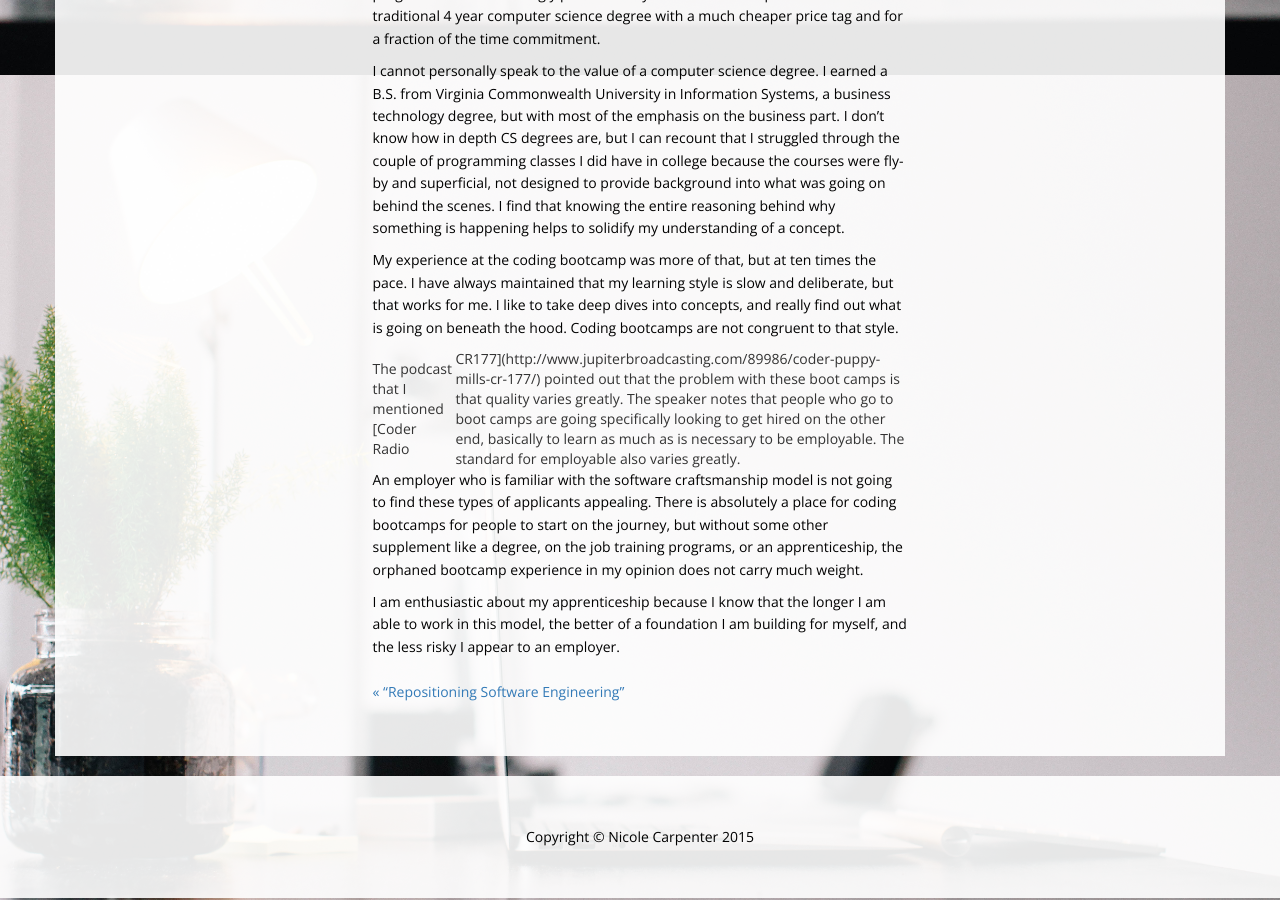
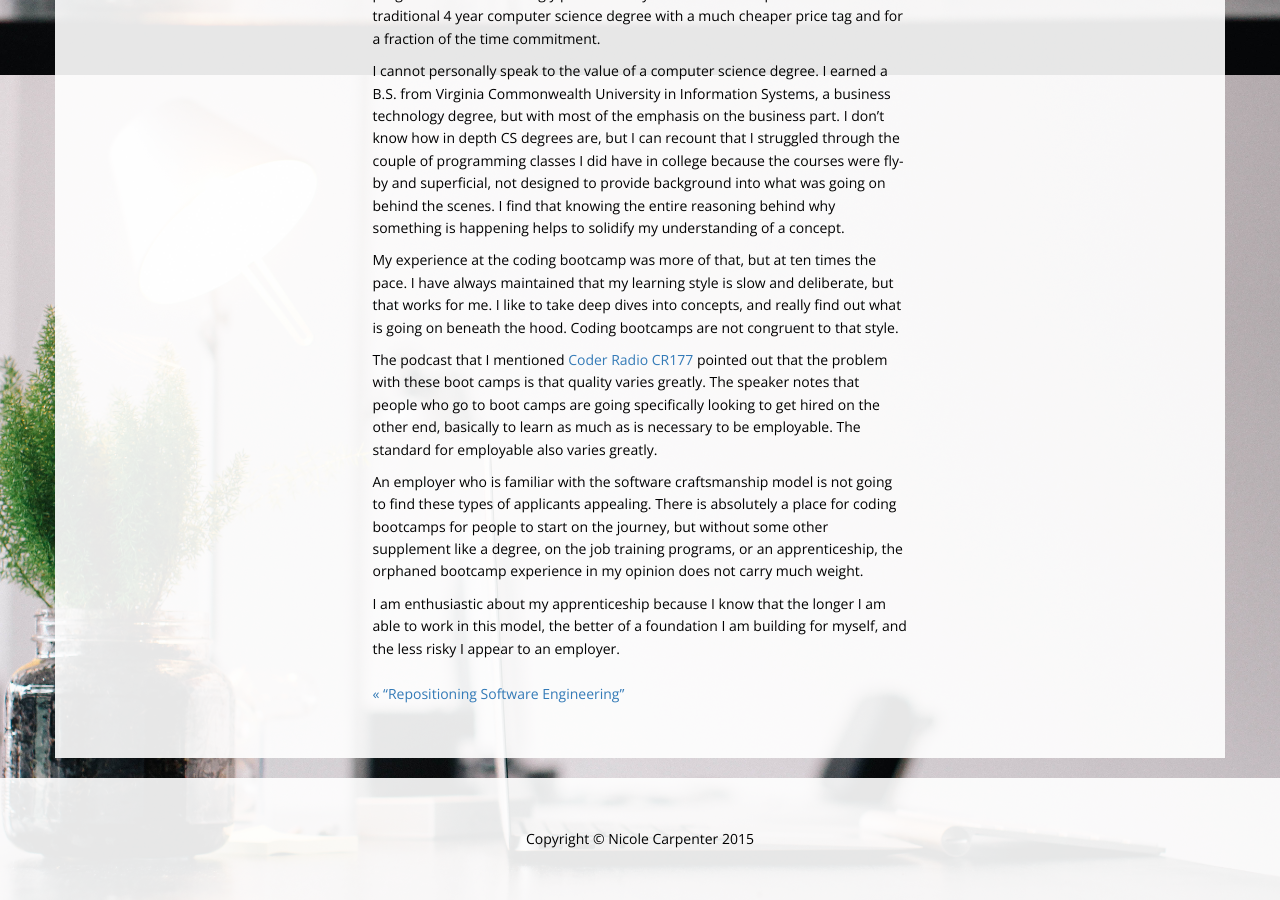
Before and after one commit to voilawalla/voilawalla.github.io, a Jekyll site: the page built from _posts/2016-04-07-what-to-do-on-monday-morning.md, in a window 1280 px wide and 900 px high, scrolled down 825 px. Built offline with Jekyll 4.4.1, drawn with Linux system fonts in a browser that asks for light colours; nearby versions of some CDN libraries; some web fonts are replaced; library files that are not in the unit come from our copies.

Commit message:
remove pipe

```diff
--- a/_posts/2016-04-07-what-to-do-on-monday-morning.md
+++ b/_posts/2016-04-07-what-to-do-on-monday-morning.md
@@ -14,7 +14,7 @@ I cannot personally speak to the value of a computer science degree. I earned a
 
 My experience at the coding bootcamp was more of that, but at ten times the pace. I have always maintained that my learning style is slow and deliberate, but that works for me. I like to take deep dives into concepts, and really find out what is going on beneath the hood. Coding bootcamps are not congruent to that style.
 
-The podcast that I mentioned [Coder Radio | CR177](http://www.jupiterbroadcasting.com/89986/coder-puppy-mills-cr-177/) pointed out that the problem with these boot camps is that quality varies greatly. The speaker notes that people who go to boot camps are going specifically looking to get hired on the other end, basically to learn as much as is necessary to be employable. The standard for employable also varies greatly.
+The podcast that I mentioned [Coder Radio CR177](http://www.jupiterbroadcasting.com/89986/coder-puppy-mills-cr-177/) pointed out that the problem with these boot camps is that quality varies greatly. The speaker notes that people who go to boot camps are going specifically looking to get hired on the other end, basically to learn as much as is necessary to be employable. The standard for employable also varies greatly.
 
 An employer who is familiar with the software craftsmanship model is not going to find these types of applicants appealing. There is absolutely a place for coding bootcamps for people to start on the journey, but without some other supplement like a degree, on the job training programs, or an apprenticeship, the orphaned bootcamp experience in my opinion does not carry much weight.
 
```
